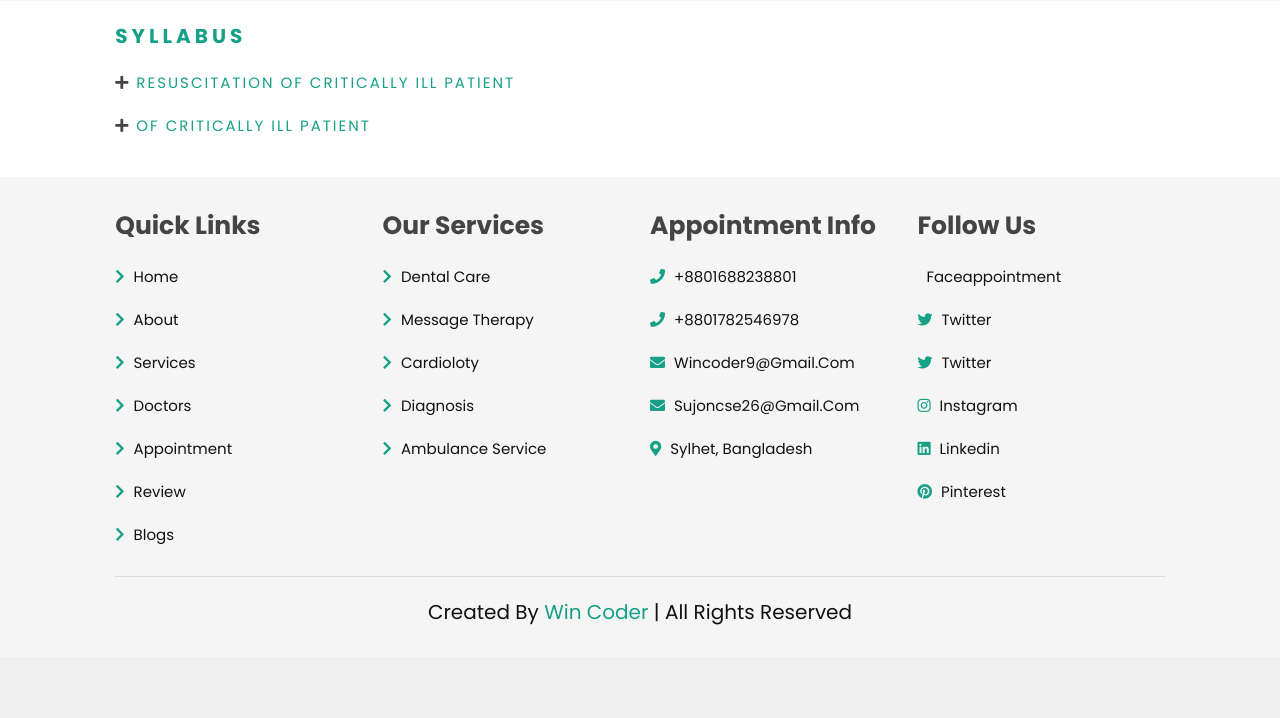
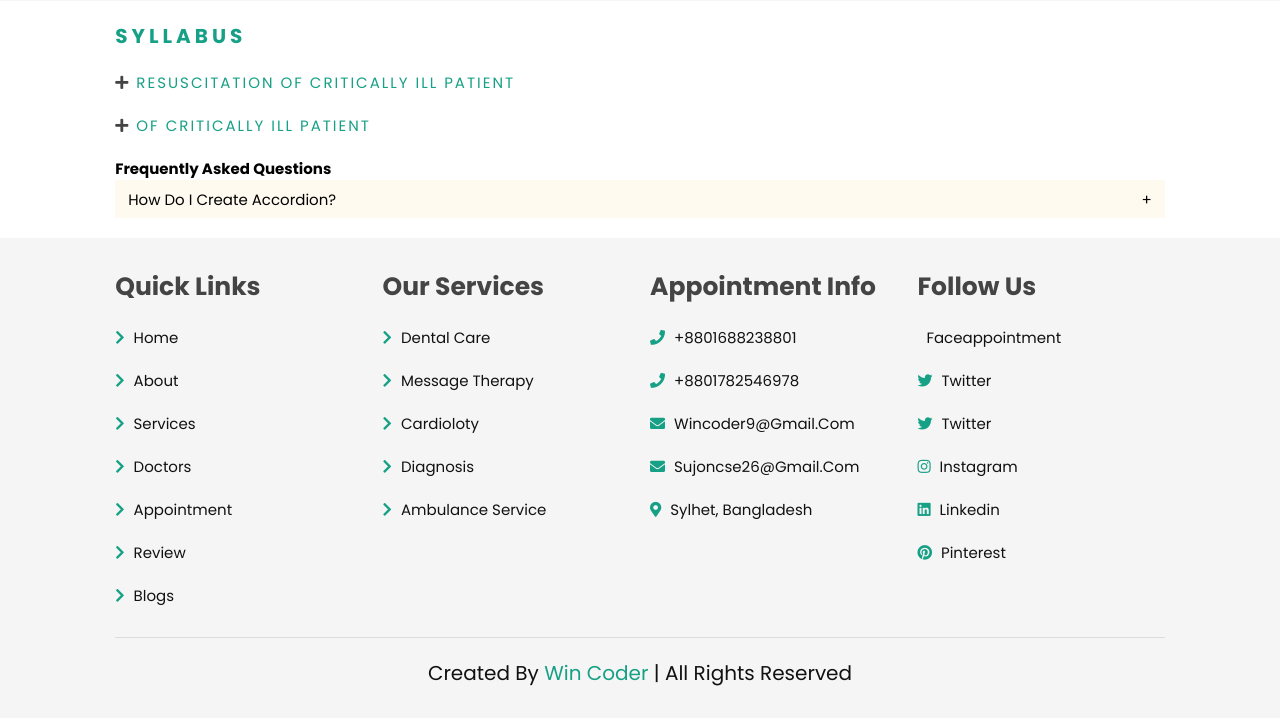
Before and after one commit to Rajeshrpawar/Rajeshrpawar.github.io, a PHP site: page /CertificateCourses/CGO.html in a window 1280 px wide. Shown: the part 633-1351 px from the top of the page. Before the commit the page ends 1258 px from the top, so only its background shows below. Run offline with PHP 8.4, Linux system fonts and the light colour scheme.

Commit message:
faq slider added

```diff
--- a/Hospital-website-main/Hospital-website-main/hospital/CertificateCourses/CGO.html
+++ b/Hospital-website-main/Hospital-website-main/hospital/CertificateCourses/CGO.html
@@ -120,7 +120,18 @@
             </div>
           </div> -->
 
+          <!-- -->
+          <div class="container">
+            <h1>Frequently Asked Questions</h1>
+            <details>
+            <summary>How do I create accordion?</summary>
+            <div>
+           The tags <em>details</em> and <em>summary</em> have you covered.
+            </div>
+          </details>
+          </div>
 
+          <!--  -->
 
     </section>
 
--- a/Hospital-website-main/Hospital-website-main/hospital/certificate_courses.html
+++ b/Hospital-website-main/Hospital-website-main/hospital/certificate_courses.html
@@ -45,21 +45,21 @@
             <i class="fas fa-notes-medical"></i>
             <h3>Certificate Course in Skin and Venereal Disease (CSVD)</h3>
             <p>As a primary physician, in the diagnosis of health conditions of the hair, nails, and skin you can diagnose more than 100 diseases...</p>
-            <a href="#" class="btn"> learn more <span class="fas fa-chevron-right"></span> </a>
+            <a href="CertificateCourses/CSVD.html" class="btn"> learn more <span class="fas fa-chevron-right"></span> </a>
         </div>
 
         <div class="box">
             <i class="fas fa-ambulance"></i>
             <h3>Certificate Course in Child Health</h3>
             <p>The goal of this course in Child Health is to produce a competent skill developed doctor who recognizes the health needs of children...</p>
-            <a href="#" class="btn"> learn more <span class="fas fa-chevron-right"></span> </a>
+            <a href="CertificateCourses/ChildHealth.html" class="btn"> learn more <span class="fas fa-chevron-right"></span> </a>
         </div>
 
          <div class="box">
             <i class="fas fa-user-md"></i>
             <h3>Certificate Course in Gynecology and Obstetrics (CGO)</h3>
             <p>CGO is aimed at practitioners who have gained basic skills in non-complex obstetric procedures &gynaecology and is designed to facilitate a better ...</p>
-            <a href="#" class="btn"> learn more <span class="fas fa-chevron-right"></span> </a>
+            <a href="CertificateCourses/CGO.html" class="btn"> learn more <span class="fas fa-chevron-right"></span> </a>
         </div>
     </div>
     <!--
--- a/Hospital-website-main/Hospital-website-main/hospital/css/style.css
+++ b/Hospital-website-main/Hospital-website-main/hospital/css/style.css
@@ -623,6 +623,42 @@ section:nth-child(even){
     padding:1rem 4rem;
 }
 
+details{
+    background-color: floralwhite   ;
+    color: black;
+    font-size: 1.5rem;
+  }
+
+  summary {
+    padding: .5em 1.3rem;
+    list-style: none;
+    display: flex;
+    justify-content: space-between;
+    transition: height 1s ease;
+  }
+
+  summary::-webkit-details-marker {
+    display: none;
+  }
+
+  summary:after{
+    content: "\002B";
+  }
+
+  details[open] summary {
+      border-bottom: 1px solid #aaa;
+      margin-bottom: .5em;
+      background-color: #33d9b2
+  }
+
+  details[open] summary:after{
+    content: "\00D7";
+
+  }
+
+  details[open] div{
+    padding: .5em 1em;
+  }
 /* End */
 
 
```
Also changed, not shown: Hospital-website-main/Hospital-website-main/hospital/index.html (+13 -3 lines).
